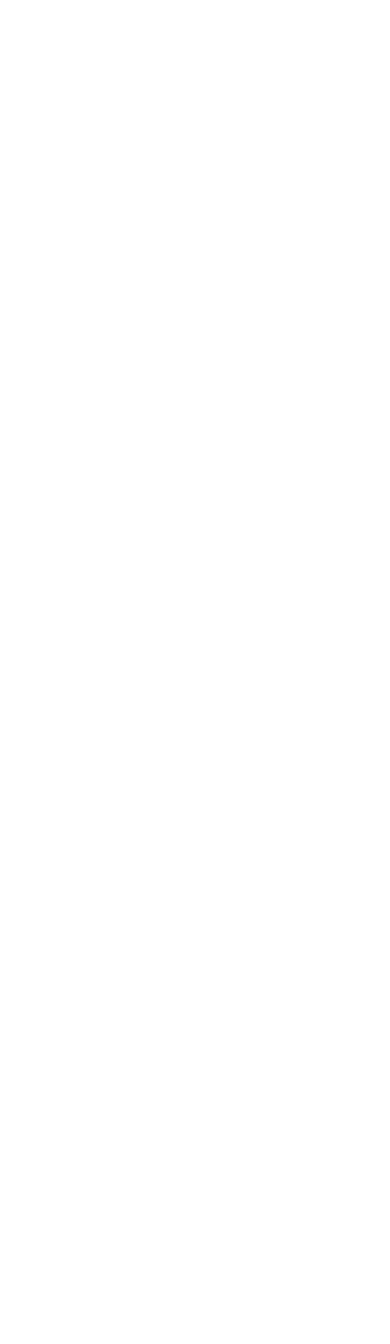
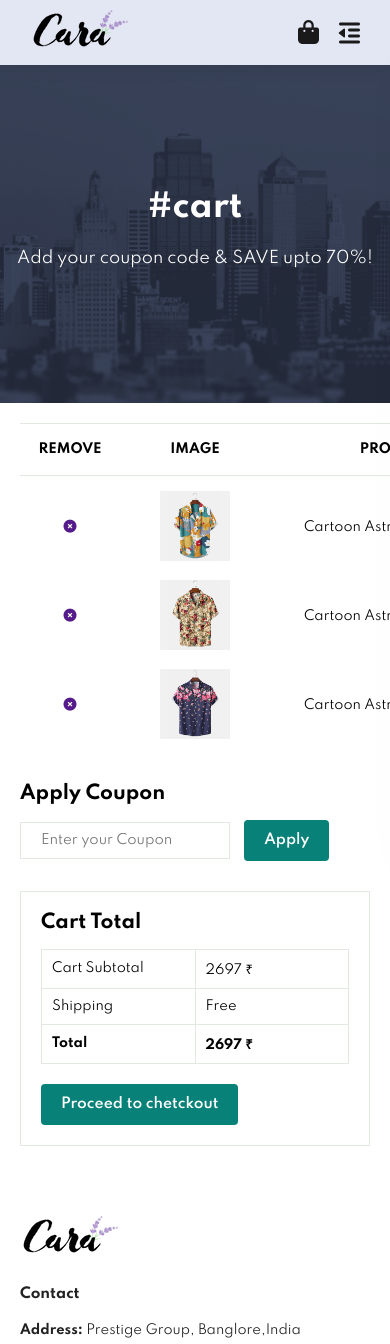
Before and after one commit to ikhushisingla/E-commerce-website, a plain HTML site: page cart.html in a window 390 px wide. Shown: the top 1344 px of the page. Before the commit the page ends 844 px from the top, so only its background shows below. Drawn offline with Linux system fonts and the light colour scheme.

Commit message:
cart page done

```diff
--- a/cart.html
+++ b/cart.html
@@ -0,0 +1,164 @@
+<!DOCTYPE html>
+<html lang="en">
+<head>
+    <meta charset="UTF-8">
+    <meta name="viewport" content="width=device-width, initial-scale=1.0">
+    <link rel="stylesheet" href="style.css">
+    <link rel="stylesheet" href="https://cdnjs.cloudflare.com/ajax/libs/font-awesome/6.4.2/css/all.min.css" />
+    <title>Document</title>
+</head>
+<body>
+
+    <!--Navbar section-->
+
+    <section id="header">
+        <a href="#"><img src="img/logo.png" class="logo"></a>
+        <div>
+            <ul id="navbar">
+                <li><a href="index.html">Home</a></li>
+                <li><a href="shop.html">Shop</a></li>
+                <li><a href="blog.html">Blog</a></li>
+                <li><a href="about.html">About us</a></li>
+                <li><a href="contact.html">Contact</a></li>
+                <li id="lg-bag"><a class="active" href="cart.html"><i class="fa fa-shopping-bag"></i></a></li>
+                <a href="#" id="close"><i class="fa fa-times"></i></a>
+            </ul>
+        </div>
+        <div id="mobile">
+            <a href=""><i class="fa fa-shopping-bag"></i></a>
+            <i id="bar" class="fas fa-outdent"></i>
+        </div>
+    </section>
+
+    <!--Hero section-->
+    <section id="about-header">
+        <h2>#cart</h2>
+        <p>Add your coupon code & SAVE upto 70%!</p>
+    </section>
+
+    <section id="cart" class="section-p1">
+        <table width="100%">
+            <thead>
+                <tr>
+                    <td>REMOVE</td>
+                    <td>IMAGE</td>
+                    <td>PRODUCT</td>
+                    <td>PRICE</td>
+                    <td>QUANTITY</td>
+                    <td>SUB-TOTAL</td>
+                </tr>
+            </thead>
+            <tbody>
+                <tr>
+                    <td><a href=""><i class="fa fa-times-circle"></i></a></td>
+                    <td><img src="img/products/f1.jpg" alt=""></td>
+                    <td>Cartoon Astronaut T-shirts</td>
+                    <td>799 &#8377;</td>
+                    <td><input type="number" value="1"></td>
+                    <td>799 &#8377;</td>
+                </tr>
+                <tr>
+                    <td><a href=""><i class="fa fa-times-circle"></i></a></td>
+                    <td><img src="img/products/f3.jpg" alt=""></td>
+                    <td>Cartoon Astronaut T-shirts</td>
+                    <td>899 &#8377;</td>
+                    <td><input type="number" value="1"></td>
+                    <td>899 &#8377;</td>
+                </tr>
+                <tr>
+                    <td><a href=""><i class="fa fa-times-circle"></i></a></td>
+                    <td><img src="img/products/f5.jpg" alt=""></td>
+                    <td>Cartoon Astronaut T-shirts</td>
+                    <td>999 &#8377;</td>
+                    <td><input type="number" value="1"></td>
+                    <td>999 &#8377;</td>
+                </tr>
+            </tbody>
+        </table>
+
+    </section>
+
+
+    <section id="cart-add" class="section-p1">
+        <div id="coupon">
+            <h3>Apply Coupon</h3>
+            <div>
+                <input type="text" placeholder="Enter your Coupon">
+                <button class="normal">Apply</button>
+            </div>
+        </div>
+
+        <div id="subtotal">
+            <h3>Cart Total</h3>
+            <table>
+                <tr>
+                    <td>Cart Subtotal</td>
+                    <td>2697 &#8377;</td>
+                </tr>
+                <tr>
+                    <td>Shipping</td>
+                    <td>Free</td>
+                </tr>
+                <tr>
+                    <td><strong>Total</strong></td>
+                    <td><strong>2697 &#8377;</strong></td>
+                </tr>
+            </table>
+            <button class="normal">Proceed to chetckout</button>
+        </div>
+    </section>
+
+
+    <!--Footer section-->
+    <footer class="section-p1">
+        <div class="col">
+            <img class="logo" src="img/logo.png">
+            <h4>Contact</h4>
+            <p><strong>Address:</strong> Prestige Group, Banglore,India</p>
+            <p><strong>Phone:</strong> +(91)92734619</p>
+            <p><strong>Hours:</strong> 10:00-18:00 Mon-Sat</p>
+            <div class="follow">
+                <h4>Follow us</h4>
+                <div class="icons">
+                    <i class="fab fa-facebook-f"></i>
+                    <i class="fab fa-instagram"></i>
+                    <i class="fab fa-twitter"></i>
+                    <i class="fab fa-pinterest"></i>
+                    <i class="fab fa-youtube"></i>
+                </div>
+            </div>
+        </div>
+        <div class="col">
+            <h4>About</h4>
+            <a href="#">About us</a>
+            <a href="#">Delivery Information</a>
+            <a href="#">Privacy Policy</a>
+            <a href="#">Terms & Conditions</a>
+            <a href="#">Contact Us</a>
+        </div>
+        <div class="col">
+            <h4>My Account</h4>
+            <a href="#">Sign In</a>
+            <a href="#">View Cart</a>
+            <a href="#">My Wishlist</a>
+            <a href="#">Track My Order</a>
+            <a href="#">Help</a>
+        </div>
+        <div class="col install">
+            <h4>Install App</h4>
+            <p>From App Store or Google Play</p>
+            <div class="row">
+                <img src="img/pay/app.jpg" alt="">
+                <img src="img/pay/play.jpg" alt="">
+            </div>
+            <p>Secured Payment Gateway</p>
+            <img src="img/pay/pay.png" alt="">
+        </div>
+        <div class="copyright">
+            <p>Ecommerce template</p>
+        </div>
+    </footer>
+
+    <script src="index.js"></script>
+</body>
+</html>
--- a/style.css
+++ b/style.css
@@ -914,6 +914,138 @@ footer .copyright{
   color: black;
 }
 
+/*cart pagee*/
+#cart{
+  overflow-x: auto;
+}
+
+#cart table{
+  width: 100%;
+  border-collapse: collapse;
+  table-layout: fixed;
+  white-space: nowrap;
+}
+
+#cart table img{
+  width: 70px;
+}
+
+#cart table td:nth-child(1){
+  width: 100px;
+  text-align: center;
+}
+
+#cart table td:nth-child(2){
+  width: 150px;
+  text-align: center;
+}
+
+#cart table td:nth-child(3){
+  width: 250px;
+  text-align: center;
+}
+
+#cart table td:nth-child(4){
+  width: 150px;
+  text-align: center;
+}
+
+#cart table td:nth-child(5){
+  width: 150px;
+  text-align: center;
+}
+
+#cart table td:nth-child(6){
+  width: 150px;
+  text-align: center;
+}
+
+#cart table td:nth-child(5) input{
+  width: 70px;
+  padding: 10px 5px 10px 15px;
+}
+
+#cart table thead{
+  border: 1px solid #e2e9e1;
+  border-left: none;
+  border-right: none;
+}
+
+#cart table thead td{
+  font-weight: 700;
+  font-size: 13px;
+  padding: 18px 0;
+}
+
+#cart table tbody tr td{
+  padding-top: 15px;
+}
+
+#cart table tbody td{
+  font-size: 13px;
+}
+
+#cart-add{
+  display: flex;
+  flex-wrap: wrap;
+  justify-content: space-between;
+}
+
+#coupon{
+  width: 50%;
+  margin-bottom: 30px;
+}
+
+#coupon h3{
+  padding-bottom: 15px;
+}
+
+#coupon input{
+  padding: 10px 20px;
+  outline: none;
+  width: 60%;
+  margin-right: 10px;
+  border: 1px solid #e2e9e1;
+}
+
+#coupon button{
+  background-color: #088178;
+  color: white;
+  padding: 12px 20px;
+}
+
+#subtotal{
+  width: 50%;
+  margin-bottom: 30px;
+  border: 1px solid #e2e9e1;
+  padding: 30px;
+}
+
+#subtotal table{
+  border-collapse: collapse;
+  width: 100%;
+  margin-bottom: 20px;
+}
+
+#subtotal table td{
+  width: 50%;
+  border: 1px solid #e2e9e1;
+  padding: 10px;
+  font-size: 13px;
+}
+
+#subtotal h3{
+  padding-bottom: 15px;
+}
+
+#subtotal button{
+  background-color: #088178;
+  color: white;
+  padding: 12px 20px;
+}
+
+
+
 
 @media (max-width:799px){
   .section-p1{
@@ -1167,5 +1299,18 @@ footer .copyright{
     margin-bottom: 30px;
   }
 
+  /*cart page*/
+  #cart-add{
+    flex-direction: column;
+  }
+
+  #coupon{
+    width: 100%;
+  }
+
+  #subtotal{
+    width: 100%;
+    padding: 20px;
+  }
 
 }
```
